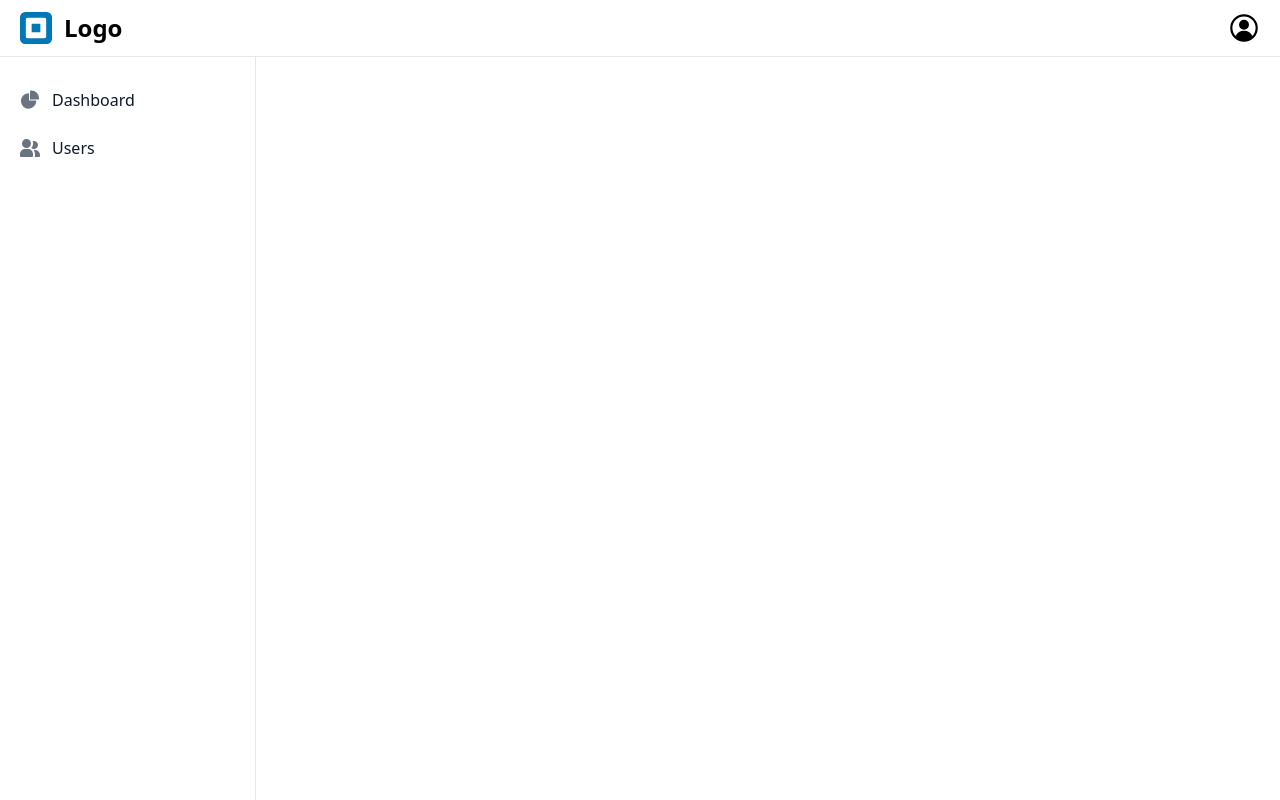
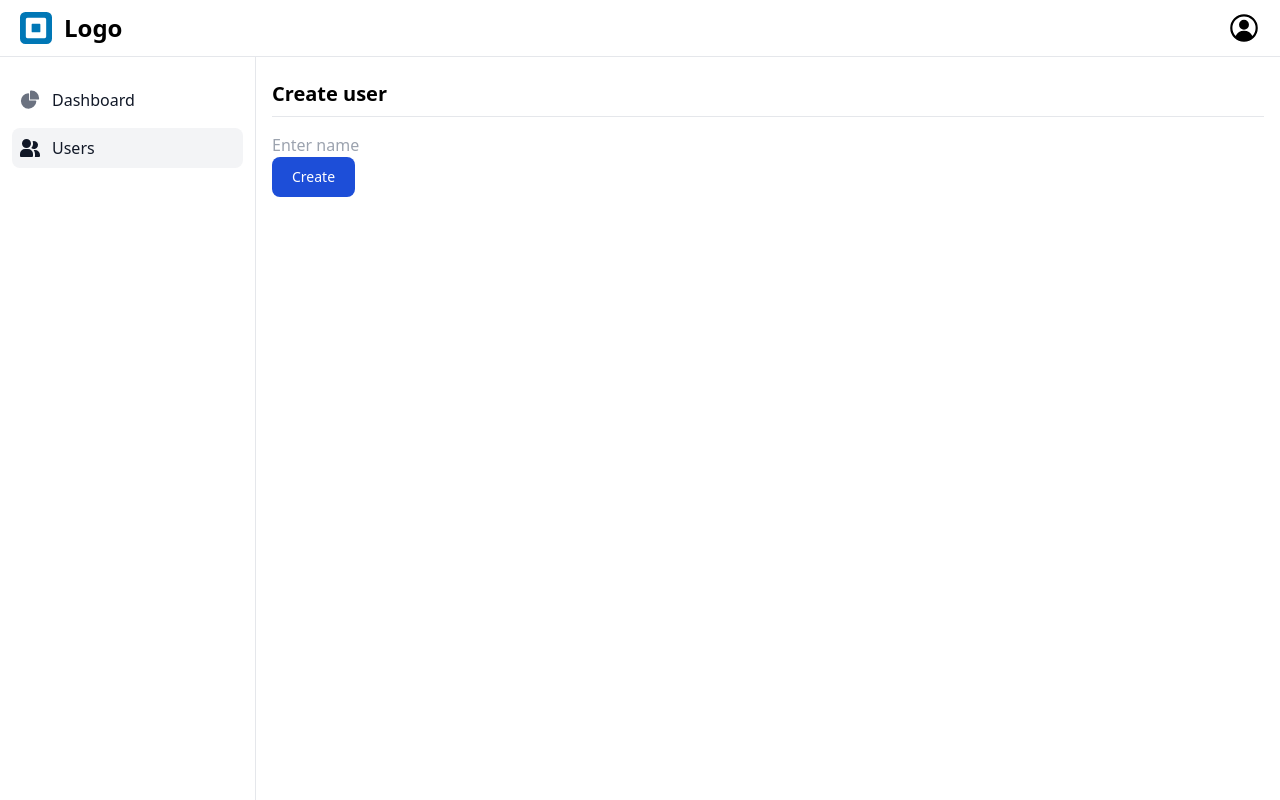
Before and after one commit to moelsohagy/tenjaz-task, a Vue app: page /users/create in a window 1280 px wide. Built offline with nearby package versions, Linux system fonts and the light colour scheme; no server answers.

Commit message:
handle filter of users

```diff
--- a/src/modules/users/users.routes.js
+++ b/src/modules/users/users.routes.js
@@ -1,8 +1,37 @@
+const MainLayout = () => import('../../components/MainLayout.vue')
 const Users = () => import('./views/Index.vue')
+const UserView = () => import('./views/UserView.vue')
 
 export default [
   {
     path: '/users',
-    component: Users
+    component: MainLayout,
+    children: [
+      {
+        path: '',
+        name: 'Users',
+        component: Users
+      },
+      {
+        path: 'view/:id?',
+        name: 'Users.View',
+        component: UserView,
+        meta: { title: 'User details', pageType: 'view' },
+        props: true
+      },
+      {
+        path: 'create',
+        name: 'Users.Create',
+        component: UserView,
+        meta: { title: 'Create user', pageType: 'create' }
+      },
+      {
+        path: 'update/:id?',
+        name: 'Users.Update',
+        meta: { title: 'Update user', pageType: 'update' },
+        component: UserView,
+        props: true
+      }
+    ]
   }
 ]
--- a/src/modules/users/views/Index.vue
+++ b/src/modules/users/views/Index.vue
@@ -1,15 +1,34 @@
 <script setup>
-import { ref, reactive } from 'vue'
+import { ref, reactive, computed } from 'vue'
 import PageHeader from '../../../components/PageHeader.vue'
-import UserModal from '../components/UserModal.vue'
 import usersServices from '../services/users'
 
 const loading = ref(true)
-const modalOpend = ref(false)
-const modalType = ref('')
-const textSearch = ref('')
 
+const filter = reactive({
+  name: '',
+  status: ''
+})
 const users = reactive([])
+
+const filteredUsers = computed(() => {
+  if (filter.name != '' && filter.status != '')
+    return users.filter(
+      (i) =>
+        `${i.firstName} ${i.lastName}`
+          .toLowerCase()
+          .includes(filter.name.toLowerCase()) && filter.status == i.status
+    )
+  else if (filter.name != '')
+    return users.filter((i) =>
+      `${i.firstName} ${i.lastName}`
+        .toLowerCase()
+        .includes(filter.name.toLowerCase())
+    )
+  else if (filter.status != '')
+    return users.filter((i) => filter.status == i.status)
+  else return users
+})
 
 const getAllUsers = () => {
   loading.value = true
@@ -33,11 +52,6 @@ const getAllUsers = () => {
     })
 }
 
-const openCreateModal = () => {
-  modalOpend.value = true
-  modalType.value = 'create'
-}
-
 getAllUsers()
 </script>
 
@@ -46,17 +60,29 @@ getAllUsers()
     <PageHeader title="Users" />
 
     <div class="flex justify-between mb-4">
+      <div class="flex gap-4">
         <input
           type="search"
           name="search"
           id="search"
-        placeholder="Search"
-        v-model="textSearch"
+          placeholder="Search by name"
+          v-model="filter.name"
           class="bg-gray-50 border border-gray-300 text-gray-900 text-sm rounded-lg focus:ring-blue-500 focus:border-blue-500 block p-2.5"
+          autocomplete="off"
         />
 
+        <select
+          class="bg-gray-50 border border-gray-300 text-gray-900 text-sm rounded-lg focus:ring-blue-500 focus:border-blue-500 block p-2.5"
+          v-model="filter.status"
+        >
+          <option value="">Choose status</option>
+          <option value="active">Active</option>
+          <option value="inactive">Inactive</option>
+        </select>
+      </div>
+
       <router-link
-        to="/users/create"
+        :to="{ name: 'Users.Create' }"
         class="text-white bg-blue-700 hover:bg-blue-800 focus:ring-4 focus:ring-blue-300 font-medium rounded-lg text-sm px-5 py-2.5 me-2 mb-2 focus:outline-none"
       >
         Create User
@@ -95,7 +121,7 @@ getAllUsers()
           </template>
           <template v-else>
             <tr
-              v-for="i in users"
+              v-for="i in filteredUsers"
               :key="i.id"
               class="bg-white border-b hover:bg-gray-50"
             >
@@ -112,12 +138,12 @@ getAllUsers()
                 {{ i.status }}
               </td>
               <td class="flex gap-4 px-6 py-4">
-                <button
-                  href="#"
+                <router-link
+                  :to="{ name: 'Users.Update', params: { id: i.id } }"
                   class="font-medium text-blue-600 hover:underline"
                 >
                   Edit
-                </button>
+                </router-link>
                 <button
                   href="#"
                   class="font-medium text-red-600 hover:underline"
@@ -130,7 +156,5 @@ getAllUsers()
         </tbody>
       </table>
     </div>
-
-    <UserModal v-if="modalOpend" />
   </div>
 </template>
--- /dev/null
+++ b/src/modules/users/views/UserView.vue
@@ -0,0 +1,123 @@
+<script setup>
+import { computed, reactive, ref } from 'vue'
+import { useRoute, useRouter } from 'vue-router'
+import { showAlert } from '../../../utils/sweetalert'
+import PageHeader from '../../../components/PageHeader.vue'
+import usersServices from '../services/users'
+
+const route = useRoute()
+const router = useRouter()
+
+const id = route?.params?.id || null
+const pageType = route?.meta?.pageType || ''
+const pageTitle = route?.meta?.title || ''
+const loading = ref(true)
+const errors = ref({})
+
+const user = reactive({
+  name: '',
+  email: '',
+  status: true
+})
+
+const disableStatus = computed(() => {
+  switch (pageType) {
+    case 'create':
+    case 'update':
+      return false
+    default:
+      return true
+  }
+})
+
+function submit() {
+  if (!loading.value) {
+    loading.value = true
+    errors.value = {}
+
+    switch (pageType) {
+      case 'create':
+        create()
+        break
+      case 'update':
+        update()
+        break
+      default:
+        return
+    }
+  }
+}
+
+const create = () => {
+  usersServices
+    .create(user)
+    .then(() => {
+      showAlert('Created successfully', 'success')
+      router.push({ name: 'Users' })
+    })
+    .catch((error) => {
+      errors.value = error?.response?.data?.errors || {}
+    })
+    .finally(() => {
+      loading.value = false
+    })
+}
+const update = () => {
+  usersServices
+    .update(id, user)
+    .then(() => {
+      showAlert('Updated successfully', 'success')
+      router.push({ name: 'Users' })
+    })
+    .catch((error) => {
+      errors.value = error?.response?.data?.errors || {}
+    })
+    .finally(() => {
+      loading.value = false
+    })
+}
+
+const findOne = () => {
+  usersServices
+    .getOne(id)
+    .then((response) => {
+      user.name = response?.data?.firstName || ''
+      user.email = response?.data?.email || ''
+      user.status = true
+    })
+    .catch((error) => {
+      showAlert(error?.response?.data?.message || 'ERROR', 'error')
+    })
+    .finally(() => {
+      loading.value = false
+    })
+}
+
+if (pageType != 'create') findOne()
+else loading.value = false
+</script>
+
+<template>
+  <PageHeader :title="pageTitle" />
+
+  <form @submit.prevent="submit">
+    <div>
+      <input
+        v-model="user.name"
+        id="name"
+        label="Name"
+        placeholder="Enter name"
+        :disabled="disableStatus"
+      />
+    </div>
+
+    <div>
+      <button
+        type="submit"
+        class="text-white capitalize bg-blue-700 hover:bg-blue-800 focus:ring-4 focus:ring-blue-300 font-medium rounded-lg text-sm px-5 py-2.5 me-2 mb-2 focus:outline-none"
+      >
+        {{ pageType }}
+      </button>
+    </div>
+  </form>
+</template>
```
Lines whose indentation alone changed are shown as unchanged.
